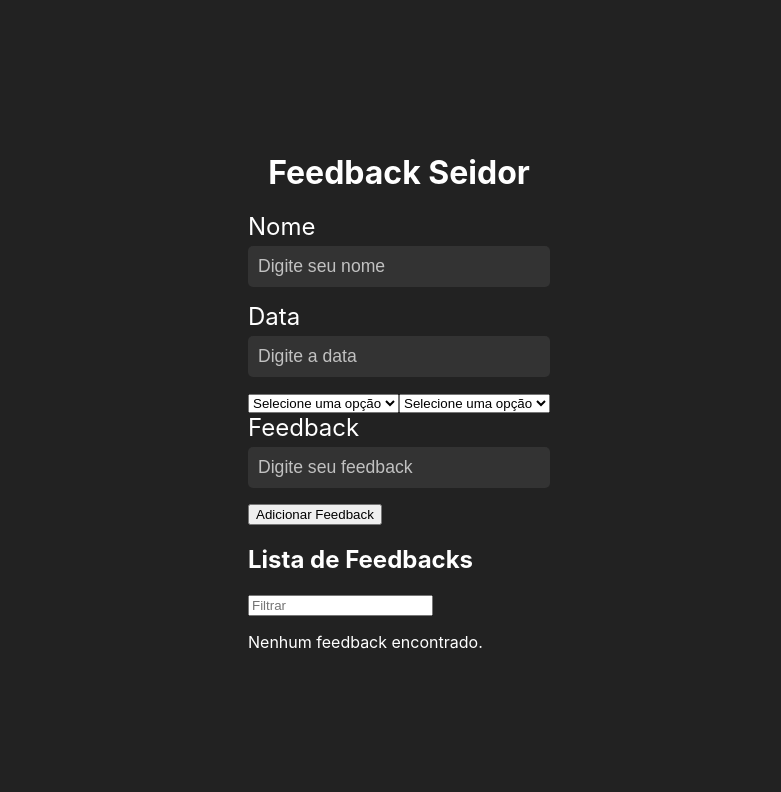
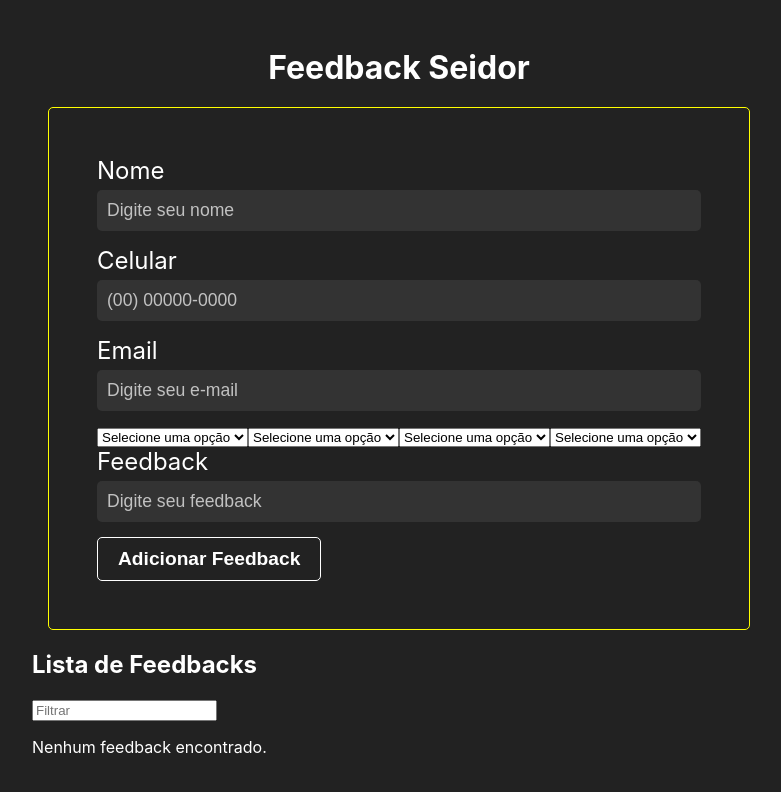
Before and after one commit to Duh0127/FeedbackSeidor, a React (Create React App) app: page / in a window 1280 px wide. Shown: the top 792 px of the page, without its empty margins (241-1022 px from the left). Built offline with nearby package versions, Linux system fonts and the light colour scheme.

Commit message:
Updates Formulario

```diff
--- a/src/componentes/Formulario/Formulario.css
+++ b/src/componentes/Formulario/Formulario.css
@@ -1,4 +1,3 @@
-/* Formulario.css */
 .formulario{
   display: flex;
   flex-direction: column;
@@ -20,7 +19,6 @@
   border: 1px solid #fff;
   color: #fff;
   outline: none;
-  width: 30%;
   font-size: 1.2rem;
   font-weight: 700;
   padding: 10px 20px;
--- a/src/componentes/Formulario/index.js
+++ b/src/componentes/Formulario/index.js
@@ -2,72 +2,117 @@
 import Input from '../Input';
 import ListaSuspensa from '../ListaSuspensa';
 import ListaFeedback from '../ListaFeedback';
+import './Formulario.css';
 
 const Formulario = () => {
+  /* variáveis useState, para controle dos valores nos campos */
   const [nome, setNome] = useState('');
-  const [data, setData] = useState('');
+  const [celular, setCelular] = useState('');
+  const [email, setEmail] = useState('');
+  const [emailValido, setEmailValido] = useState(true);
   const [paisSelecionado, setPaisSelecionado] = useState('');
   const [estadoSelecionado, setEstadoSelecionado] = useState('');
   const [departamentoSelecionado, setDepartamentoSelecionado] = useState('');
+  const [funcionarioSelecionado, setFuncionarioSelecionado] = useState('');
   const [feedback, setFeedback] = useState('');
   const [feedbacks, setFeedbacks] = useState([]);
+  const [enviado, setEnviado] = useState(false);
+  /* variáveis de controle, com useState */
+
+
 
   const handleNomeChange = (value) => {
-    setNome(value);
+    setNome(value); //atribui o novo valor ao nome
   };
-
-  const handleDataChange = (value) => {
-    setData(value);
+  const handleCelularChange = (value) => {
+    setCelular(value); //atribui o novo valor ao celular
+  };
+  const handleEmailChange = (value) => {
+    setEmail(value);
+    setEmailValido(true); // Redefine a validade do e-mail ao alterar seu valor
   };
 
   const handlePaisChange = (event) => {
-    setPaisSelecionado(event.target.value);
-    setEstadoSelecionado('');
+    setPaisSelecionado(event.target.value); // Atribui o novo valor ao país selecionado
+    setEstadoSelecionado(''); // Limpa o estado selecionado
   };
 
   const handleEstadoChange = (event) => {
-    setEstadoSelecionado(event.target.value);
+    setEstadoSelecionado(event.target.value); // Atribui o novo valor ao estado selecionado
   };
 
   const handleDepartamentoChange = (event) => {
-    setDepartamentoSelecionado(event.target.value);
+    setDepartamentoSelecionado(event.target.value); // Atribui o novo valor ao departamento selecionado
+    setFuncionarioSelecionado(''); // Limpa o funcionário selecionado
   };
 
+  const handleFuncionarioChange = (event) => {
+    setFuncionarioSelecionado(event.target.value); // Atribui o novo valor ao funcionário selecionado
+  };
   const handleFeedbackChange = (value) => {
-    setFeedback(value);
+    setFeedback(value); // Atribui o novo valor ao feedback
   };
 
+
+
+  /* VARIAVEL PARA SUBMIT DO FORMULARIO */
   const handleFormSubmit = (event) => {
-    event.preventDefault();
+    event.preventDefault(); // Impede o envio padrão do formulário
 
-    const novoFeedback = {
+    // Verificar se todos os campos obrigatórios foram preenchidos
+    if (nome.trim() === '' || feedback.trim() === '') {
+      alert('Por favor, preencha todos os campos obrigatórios.');
+      return;
+    }
+
+    // Verificar a validade do e-mail
+    const isValidEmail = /^[^\s@]+@[^\s@]+\.[^\s@]+$/.test(email);
+    if (!isValidEmail) {
+      setEmailValido(false);
+      return;
+    }
+
+    const novoFeedback = { // Cria um novo CARD de feedback
       nome,
-      data,
+      celular,
+      email,
+      data: {
+        dia: new Date().getDate(), //obtém o dia atual
+        mes: new Date().getMonth() + 1, //obtém o mês atual
+        ano: new Date().getFullYear(), //obtém o ano atual
+        hora: new Date().getHours(), //obtém a hora atual
+        minuto: new Date().getMinutes(), //obtém o minuto atual
+      },
       pais: paisSelecionado,
       estado: estadoSelecionado,
       departamento: departamentoSelecionado,
-      feedback
+      funcionario: funcionarioSelecionado,
+      feedback,
     };
-
-    setFeedbacks([...feedbacks, novoFeedback]);
+    setFeedbacks([...feedbacks, novoFeedback]); // Adiciona o novo feedback no fim da lista de feedbacks
 
     // Limpar os campos do formulário
     setNome('');
-    setData('');
+    setCelular('');
+    setEmail('');
     setPaisSelecionado('');
     setEstadoSelecionado('');
     setDepartamentoSelecionado('');
+    setFuncionarioSelecionado('');
     setFeedback('');
   };
 
+
+
+  /* VARIAVEIS PARA LISTA SUSPENSA */
   const estadosPorPais = {
     Brasil: ['São Paulo', 'Rio de Janeiro', 'Minas Gerais'],
     EstadosUnidos: ['Nova York', 'Califórnia', 'Texas'],
     Canadá: ['Ontário', 'Quebec', 'Colúmbia Britânica'],
   };
 
-  const estados = estadosPorPais[paisSelecionado] || [];
 
+  /* Array de tipos de departamentos */
   const departamentos = [
     'ReactJS',
     'Angular',
@@ -79,8 +124,28 @@
     'CyberSecurity',
   ];
 
+
+  /* Array de funcionários por departamento */
+  const funcionariosPorDepartamento = {
+    ReactJS: ['José', 'Rodrigo', 'Fabio'],
+    Angular: ['Fernanda', 'Caio', 'Amanda'],
+    Python: ['Gabriel', 'Marco', 'Janaina'],
+    SQL: ['Lucas', 'Bruna', 'Rafael'],
+    'Analista de Dados': ['Laís', 'Pedro', 'Mariana'],
+    'Recursos Humanos': ['Regina', 'Áurea', 'Márcia'],
+    Redes: ['Maria', 'Gustavo', 'Gabriela'],
+    CyberSecurity: ['Alberto', 'Eduardo', 'Kauê'],
+  };
+
+  const estados = estadosPorPais[paisSelecionado] || [];
+  const funcionarios = funcionariosPorDepartamento[departamentoSelecionado] || [];
+
+
   return (
     <div>
+      {enviado ? (
+        <p>Obrigado pelo seu feedback!</p>
+      ) : (
         <form onSubmit={handleFormSubmit}>
           <Input
             type="text"
@@ -93,11 +158,21 @@
 
           <Input
             type="text"
-          value={data}
-          label="Data"
-          name="data"
-          placeholder="Digite a data"
-          onChange={handleDataChange}
+            value={celular}
+            label="Celular"
+            name="celular"
+            placeholder="(00) 00000-0000"
+            onChange={handleCelularChange}
+          />
+
+          <Input
+            type="text"
+            value={email}
+            label="Email"
+            name="email"
+            placeholder="Digite seu e-mail"
+            onChange={handleEmailChange}
+            isInvalid={!emailValido} // Adiciona a propriedade "isInvalid" para alterar o estilo do campo se o e-mail for inválido
           />
 
           <ListaSuspensa
@@ -110,18 +185,21 @@
             onChange={handlePaisChange}
           />
 
-        {estados.length > 0 && (
           <ListaSuspensa
             options={estados.map((estado) => ({ label: estado, value: estado }))}
             value={estadoSelecionado}
             onChange={handleEstadoChange}
           />
-        )}
 
           <ListaSuspensa
             options={departamentos.map((departamento) => ({ label: departamento, value: departamento }))}
             value={departamentoSelecionado}
             onChange={handleDepartamentoChange}
+          />
+          <ListaSuspensa
+            options={funcionarios.map((funcionario) => ({ label: funcionario, value: funcionario }))}
+            value={funcionarioSelecionado}
+            onChange={handleFuncionarioChange}
           />
 
           <Input
@@ -135,6 +213,7 @@
 
           <button type="submit">Adicionar Feedback</button>
         </form>
+      )}
 
       <ListaFeedback feedbacks={feedbacks} />
     </div>
```
Lines whose indentation alone changed are shown as unchanged.
